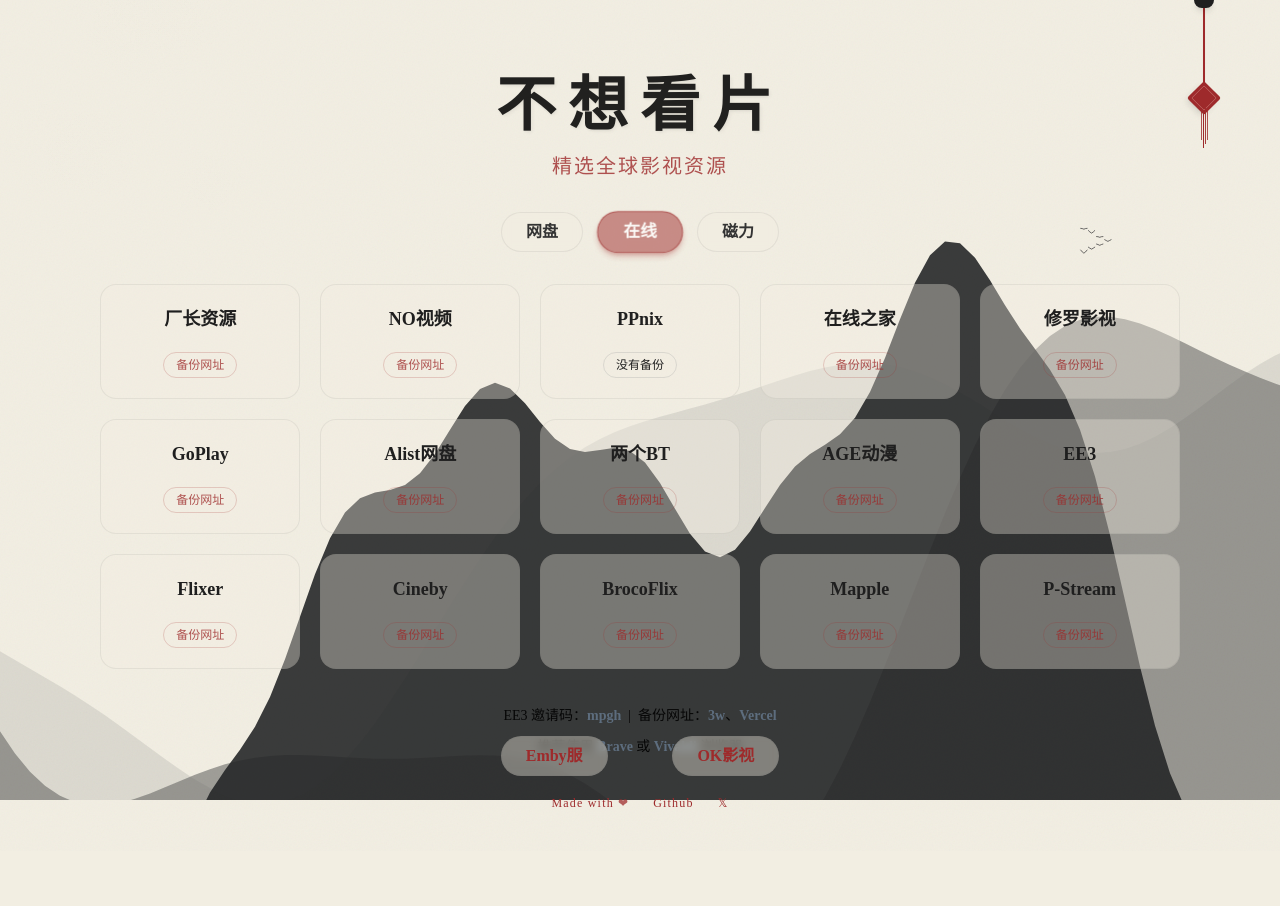
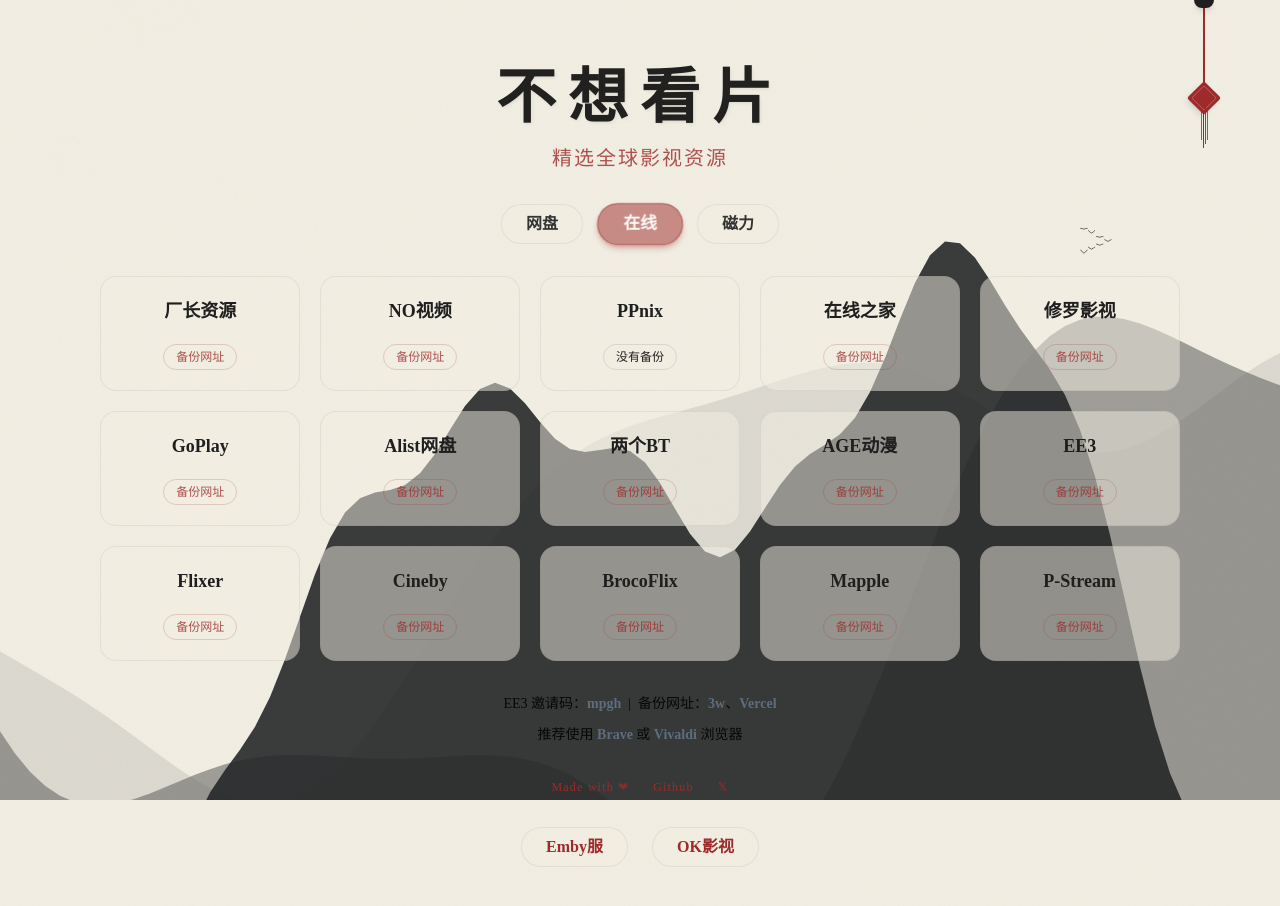
Before and after one commit to kanpianer/bxkp.org, a React (Vite) app: page / in a window 1280 px wide. Shown: the top 906 px of the page. Before the commit the page ends 851 px from the top, so only its background shows below. Built offline with nearby package versions, Linux system fonts and the light colour scheme; a web font is replaced by a local one.

Commit message:
feat: Simplify App component state management
Removes unnecessary state and effect for navigation width synchronization. The `InkCanvas` component now handles its own sizing logic, making the `App` component more streamlined.

```diff
--- a/App.tsx
+++ b/App.tsx
@@ -1,4 +1,4 @@
-import React, { useState, useMemo, useRef, useEffect } from 'react';
+import React, { useState, useMemo } from 'react';
 import { SITES } from './constants';
 import { Category, InfoType } from './types';
 import InkCanvas from './components/InkCanvas';
@@ -9,33 +9,6 @@
   const [currentCategory, setCurrentCategory] = useState<Category>('online');
   const [infoType, setInfoType] = useState<InfoType>(null);
   const [isSecretOpen, setIsSecretOpen] = useState(false);
-
-  // Ref for width synchronization
-  const navRef = useRef<HTMLDivElement>(null);
-  const [navWidth, setNavWidth] = useState(0);
-
-  useEffect(() => {
-    const updateWidth = () => {
-      if (navRef.current) {
-        setNavWidth(navRef.current.offsetWidth);
-      }
-    };
-
-    updateWidth();
-
-    // Observer for robust resize handling
-    const observer = new ResizeObserver(updateWidth);
-    if (navRef.current) {
-      observer.observe(navRef.current);
-    }
-
-    window.addEventListener('resize', updateWidth);
-
-    return () => {
-      window.removeEventListener('resize', updateWidth);
-      observer.disconnect();
-    };
-  }, []);
 
   const filteredSites = useMemo(() => {
     let tag = "在线";
@@ -66,6 +39,24 @@
 
   const footerLinkClass = `transition-colors duration-300 ${isSecretOpen ? 'hover:text-cinnabar-light' : 'hover:text-cinnabar'}`;
 
+  // Action Buttons Component to avoid duplication
+  const ActionButtons = () => (
+    <>
+        <button
+            onClick={() => toggleInfo('emby')}
+            className={getButtonClass(infoType === 'emby', true)}
+        >
+            Emby服
+        </button>
+        <button
+            onClick={() => toggleInfo('ok')}
+            className={getButtonClass(infoType === 'ok', true)}
+        >
+                OK影视
+        </button>
+    </>
+  );
+
   return (
     <div className={`min-h-screen relative font-serif selection:bg-cinnabar/30 selection:text-ink-900 transition-colors duration-[1500ms] ease-in-out ${isSecretOpen ? 'bg-black' : ''}`}>
       <InkCanvas darkMode={isSecretOpen} />
@@ -74,10 +65,10 @@
       <SecretPanel isOpen={isSecretOpen} onClose={() => setIsSecretOpen(false)} />
 
       {/* Main Container */}
-      <div className="relative z-10 w-full max-w-[1200px] mx-auto px-4 sm:px-8 py-8 md:py-10 pb-24 flex flex-col items-center min-h-screen">
+      <div className="relative z-10 w-full max-w-[1200px] mx-auto px-4 sm:px-8 py-8 md:py-10 pb-36 lg:pb-16 flex flex-col items-center min-h-screen">
 
-        {/* Header */}
-        <header className="mt-7 md:mt-9 mb-3 text-center select-none">
+        {/* Header - Reduced spacing again by ~20% */}
+        <header className="mt-5 md:mt-7 mb-3 text-center select-none">
           <h1 className={`text-6xl font-bold tracking-[0.2em] mb-4 drop-shadow-sm opacity-90 font-serif transition-colors duration-[1500ms] ${isSecretOpen ? 'text-gray-300' : 'text-ink-900'}`} style={{ textShadow: '2px 2px 4px rgba(0,0,0,0.05)' }}>
             不想看片
           </h1>
@@ -89,7 +80,6 @@
         {/* Category Filters - Sticky Top */}
         <div className="sticky top-0 z-40 w-full flex justify-center py-3 pointer-events-none">
           <div
-            ref={navRef}
             className="flex gap-4 flex-wrap justify-center pointer-events-auto p-2 rounded-full transition-all duration-500"
           >
             <button
@@ -164,7 +154,7 @@
               {filteredSites.map((site) => (
                 <div
                   key={site.name}
-                  className="group relative bg-paper-100/[0.35] backdrop-blur-[2px] rounded-2xl border border-ink-500/10 p-5 flex flex-col items-center hover:shadow-[0_4px_12px_rgba(158,42,43,0.15)] hover:bg-paper-100/90 hover:border-cinnabar/30 hover:-translate-y-1 transition-all duration-500 cursor-pointer"
+                  className="group relative bg-paper-100/50 backdrop-blur-[2px] rounded-2xl border border-ink-500/10 p-5 flex flex-col items-center hover:shadow-[0_4px_12px_rgba(158,42,43,0.15)] hover:bg-paper-100/90 hover:border-cinnabar/30 hover:-translate-y-1 transition-all duration-500 cursor-pointer"
                   onClick={() => window.open(site.main_url, "_blank")}
                 >
                     <span className="text-lg font-bold text-ink-800 mb-3 group-hover:text-cinnabar transition-colors pb-0.5 border-b border-transparent group-hover:border-cinnabar/20">
@@ -199,8 +189,8 @@
 
         </div>
 
-        {/* Page Bottom Notes & Footer */}
-        <div className="mt-5 w-full text-center flex flex-col items-center gap-5">
+        {/* Page Bottom Notes & Footer - Reduced mt-5 to mt-4, gap-5 to gap-4 */}
+        <div className="mt-4 w-full text-center flex flex-col items-center gap-4">
             <div className={`text-sm leading-relaxed max-w-2xl mx-auto p-4 transition-colors duration-[1500ms] ${isSecretOpen ? 'text-paper-200' : 'text-black/90'}`}>
                <p className="mb-2">
                  EE3 邀请码：<span className={`${isSecretOpen ? 'text-paper-50' : 'text-indigo-stone'} select-all font-bold cursor-text transition-colors`}>mpgh</span> &nbsp;|&nbsp;
@@ -221,26 +211,17 @@
             </div>
         </div>
 
+        {/* Desktop Buttons (Static, below footer) */}
+        <div className="hidden lg:flex justify-center items-center gap-6 mt-8">
+            <ActionButtons />
+        </div>
+
       </div>
 
-      {/* Fixed Bottom Buttons - Synchronized Layout */}
-      <div className="fixed bottom-4 left-0 w-full z-30 flex justify-center py-2 pointer-events-none">
-        <div
-          className="flex justify-between items-center pointer-events-auto px-2 transition-all duration-300"
-          style={{ width: navWidth > 0 ? navWidth : 'auto', gap: navWidth > 0 ? 0 : '1.5rem' }}
-        >
-            <button
-                onClick={() => toggleInfo('emby')}
-                className={getButtonClass(infoType === 'emby', true)}
-            >
-                Emby服
-            </button>
-            <button
-                onClick={() => toggleInfo('ok')}
-                className={getButtonClass(infoType === 'ok', true)}
-            >
-                 OK影视
-            </button>
+      {/* Mobile/Tablet Fixed Buttons (Floating) - Hidden on desktop */}
+      <div className="lg:hidden fixed bottom-4 left-0 w-full z-30 flex justify-center py-2 pointer-events-none">
+        <div className="flex justify-center items-center gap-6 pointer-events-auto px-2">
+            <ActionButtons />
         </div>
       </div>
 
```
